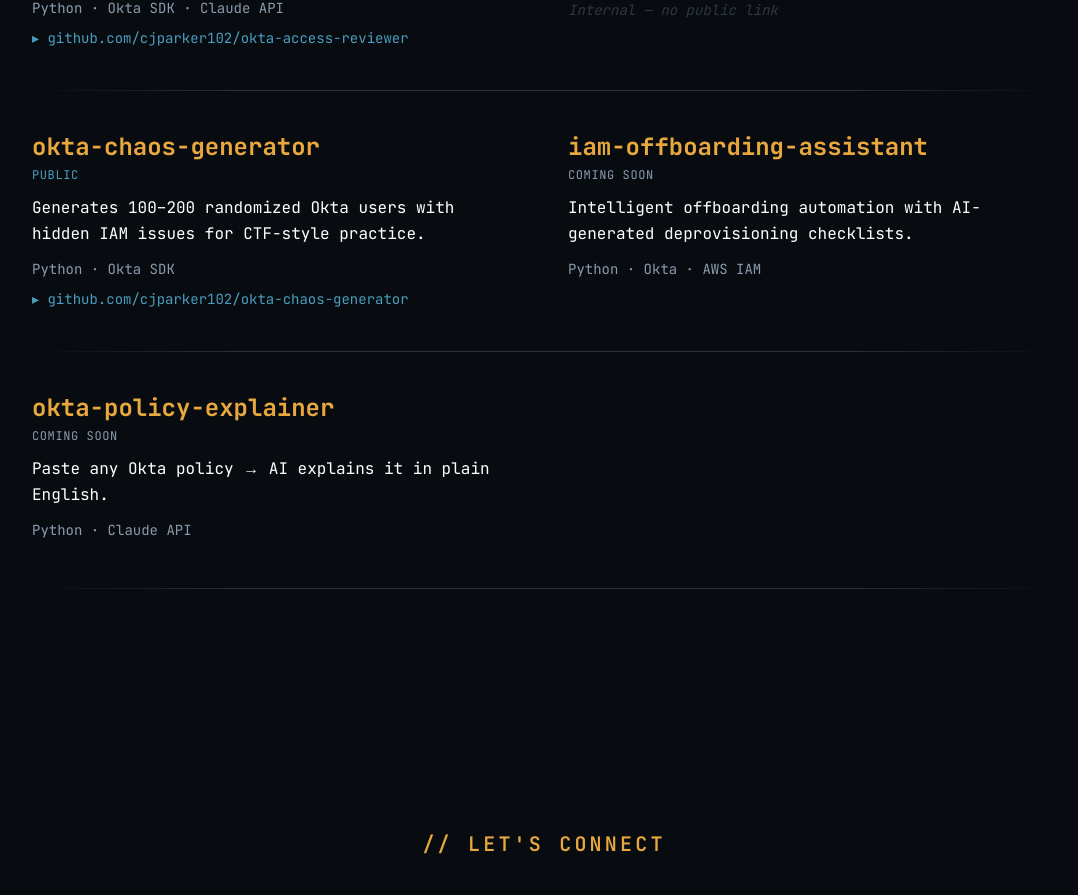
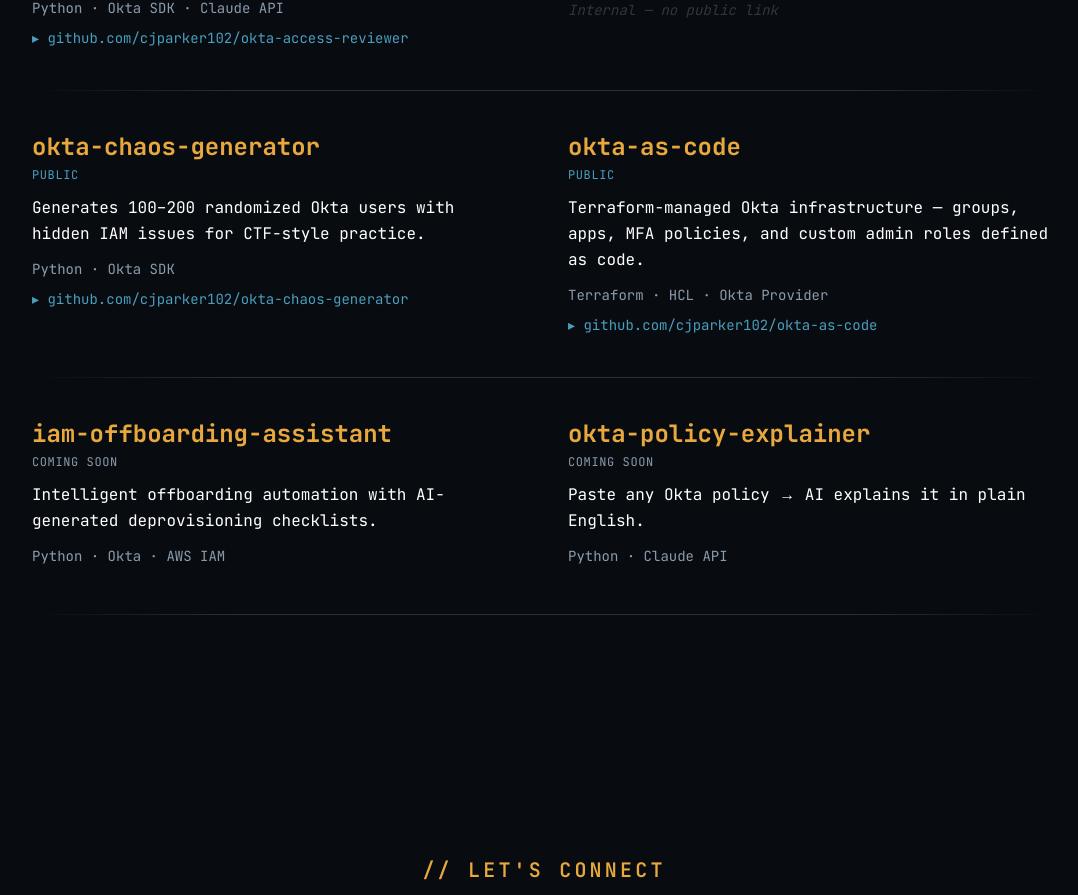
Before and after one commit to cjparker102/cjparker102-dev, a Next.js app: page / in a window 1280 px wide. Shown: the part 4333-5228 px from the top of the page, without its empty margins (96-1174 px from the left). Built offline with nearby package versions, Linux system fonts and the light colour scheme.

Commit message:
add okta-as-code to projects section

```diff
--- a/app/components/Projects.tsx
+++ b/app/components/Projects.tsx
@@ -25,6 +25,14 @@
       "Generates 100–200 randomized Okta users with hidden IAM issues for CTF-style practice.",
     stack: ["Python", "Okta SDK"],
     github: "https://github.com/cjparker102/okta-chaos-generator",
+  },
+  {
+    name: "okta-as-code",
+    status: "PUBLIC" as const,
+    description:
+      "Terraform-managed Okta infrastructure — groups, apps, MFA policies, and custom admin roles defined as code.",
+    stack: ["Terraform", "HCL", "Okta Provider"],
+    github: "https://github.com/cjparker102/okta-as-code",
   },
   {
     name: "iam-offboarding-assistant",
```
